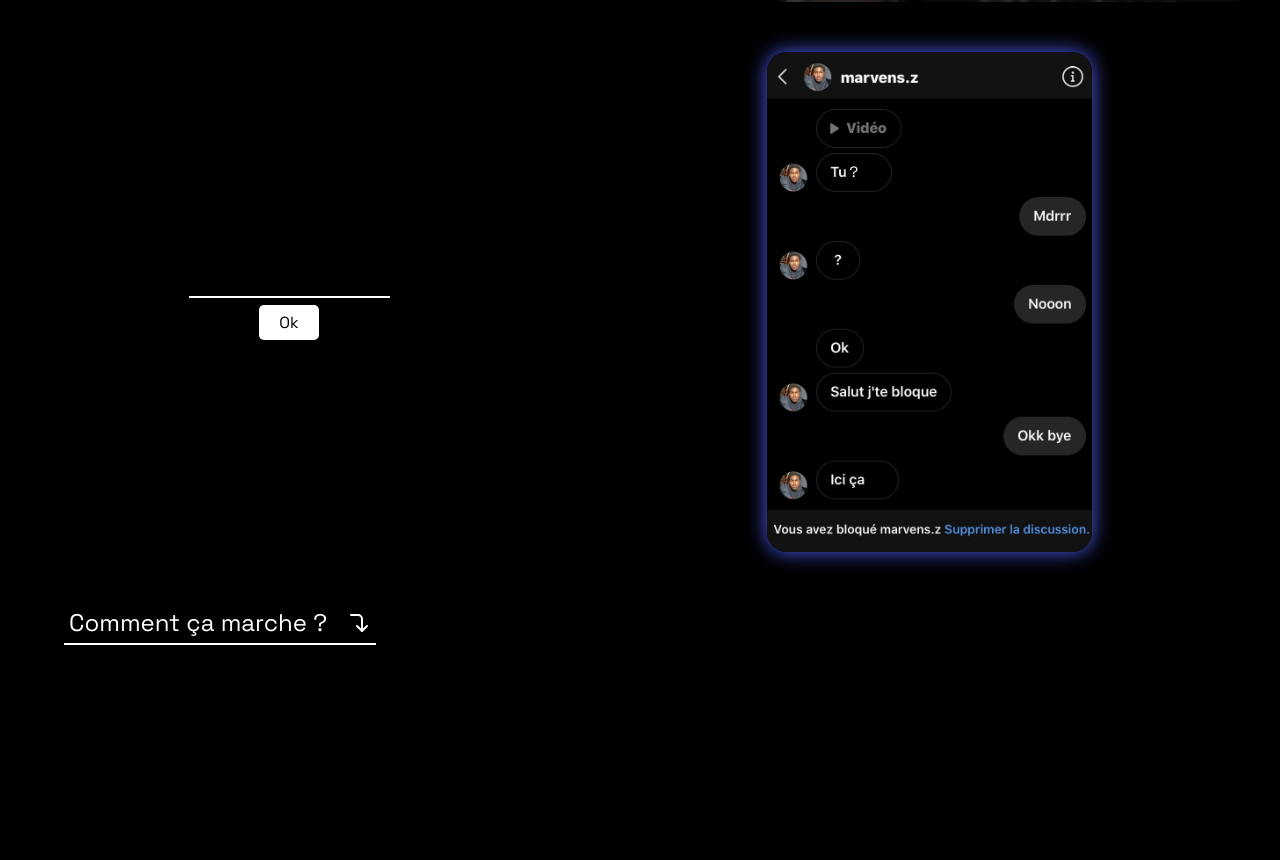
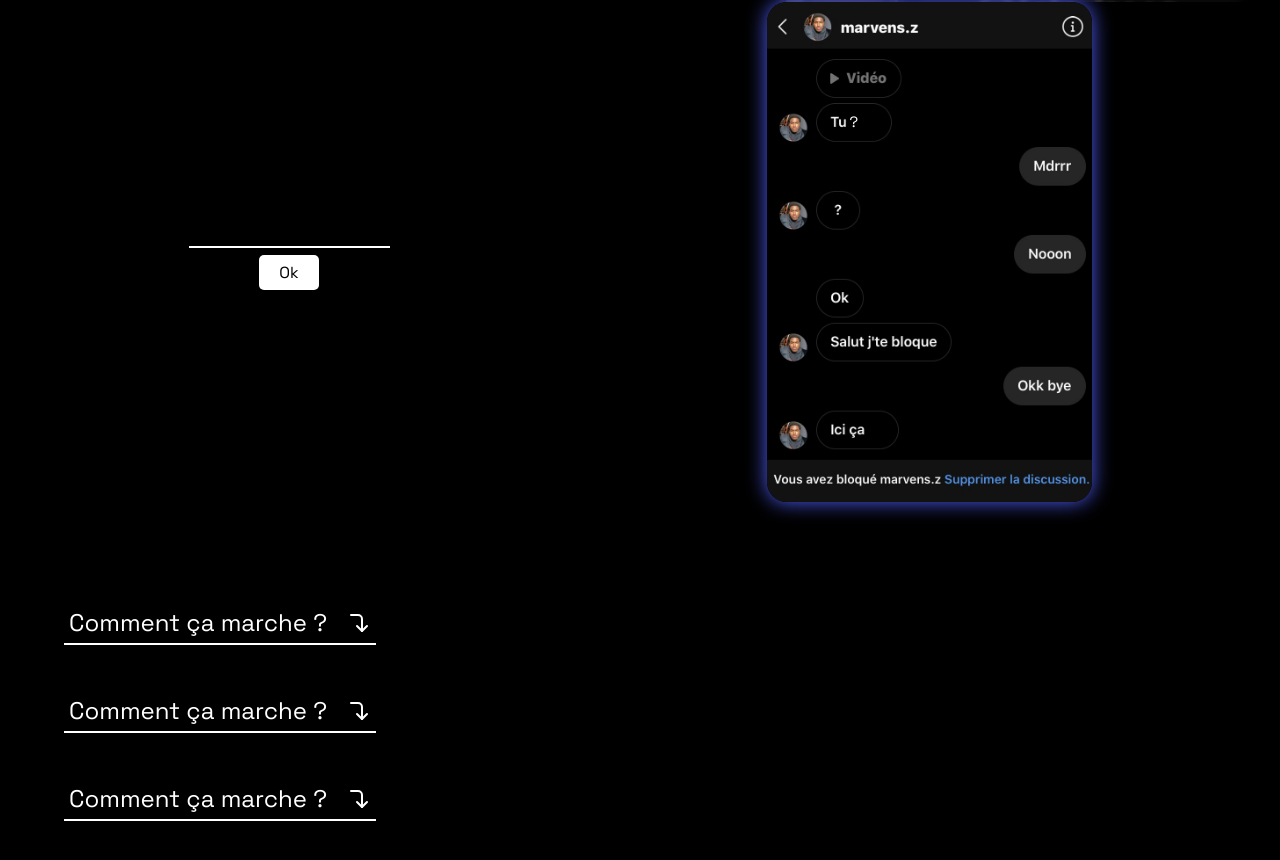
Before and after one commit to 0BAB1/icica, a React (Create React App) app: page / in a window 1280 px wide. Shown: the part 798-1658 px from the top of the page. Before the commit the page ends 1468 px from the top, so only its background shows below. Built offline with nearby package versions, Linux system fonts and the light colour scheme.

Commit message:
added animations

```diff
--- a/src/components/QandA.js
+++ b/src/components/QandA.js
@@ -1,10 +1,11 @@
 import React, { useState } from 'react';
 
 function QandA({ question, answer }) {
-    const [isOpen, setIsOpen] = useState(false);
+    const [className, setClassName] = useState("closed");
 
     const toggleOpen = () => {
-        setIsOpen(!isOpen);
+        if(className === "closed") setClassName("open");
+        if(className === "open") setClassName("closed");
     };
 
     return (
@@ -13,7 +14,9 @@ function QandA({ question, answer }) {
                 {question}
                 <img src='Qarrow.svg' alt='Actual memes'/>
             </button>
-            {isOpen && <p>{answer}</p>}
+            <div className={"answer-wrapper " + className}>
+                <div>{answer}</div>
+            </div>
         </div>
     );
 }
--- a/src/components/Tutorial.js
+++ b/src/components/Tutorial.js
@@ -7,6 +7,14 @@ function Tutorial() {
                 question={"Comment ça marche ?"}
                 answer={"Vous entrez un mot de 3 caractères de l'alphabet sans aucune ponctution autorisée. Chaque combinaison de caractère est donc unique et transférée sur la blockchain puis vous est attribué en tant que NFT."}
             />
+            <QandA
+                question={"Comment ça marche ?"}
+                answer={"Vous entrez un mot de 3 caractères de l'alphabet sans aucune ponctution autorisée. Chaque combinaison de caractère est donc unique et transférée sur la blockchain puis vous est attribué en tant que NFT."}
+            />
+            <QandA
+                question={"Comment ça marche ?"}
+                answer={"Vous entrez un mot de 3 caractères de l'alphabet sans aucune ponctution autorisée. Chaque combinaison de caractère est donc unique et transférée sur la blockchain puis vous est attribué en tant que NFT."}
+            />
         </div>
     );
 }
--- a/src/index.css
+++ b/src/index.css
@@ -78,7 +78,7 @@ body{
 /* editor stuff */
 
 .Editor{
-  height: 75vh;
+  height: fit-content;
   display: flex;
   width: 100vw;
   justify-content: space-around;
@@ -176,6 +176,27 @@ input:focus{
   width: 90vw;
 }
 
+.answer-wrapper{
+  color: white;
+  margin-top: 20px;
+  overflow: hidden;
+  height: fit-content;
+
+  display: grid;
+  grid-template-rows: 0fr;
+
+  transition: grid-template-rows 0.2s;
+}
+
+.answer-wrapper > div{
+  overflow-y: hidden;
+}
+
+.open{
+  grid-template-rows: 1fr;
+  transition: grid-template-rows 0.2s;
+}
+
 .QandA button{
   width: fit-content;
   border-top: none;
@@ -199,10 +220,6 @@ input:focus{
   margin-left: 20px;
 }
 
-.QandA p{
-  color: white;
-  margin-top: 20px;
-}
 
 /* Tutorial component stuff */
 
@@ -210,4 +227,6 @@ input:focus{
   display: flex;
   flex-direction: column;
   align-items: center;
+  padding-top: 100px;
+  padding-bottom: 100px;
 }
```
